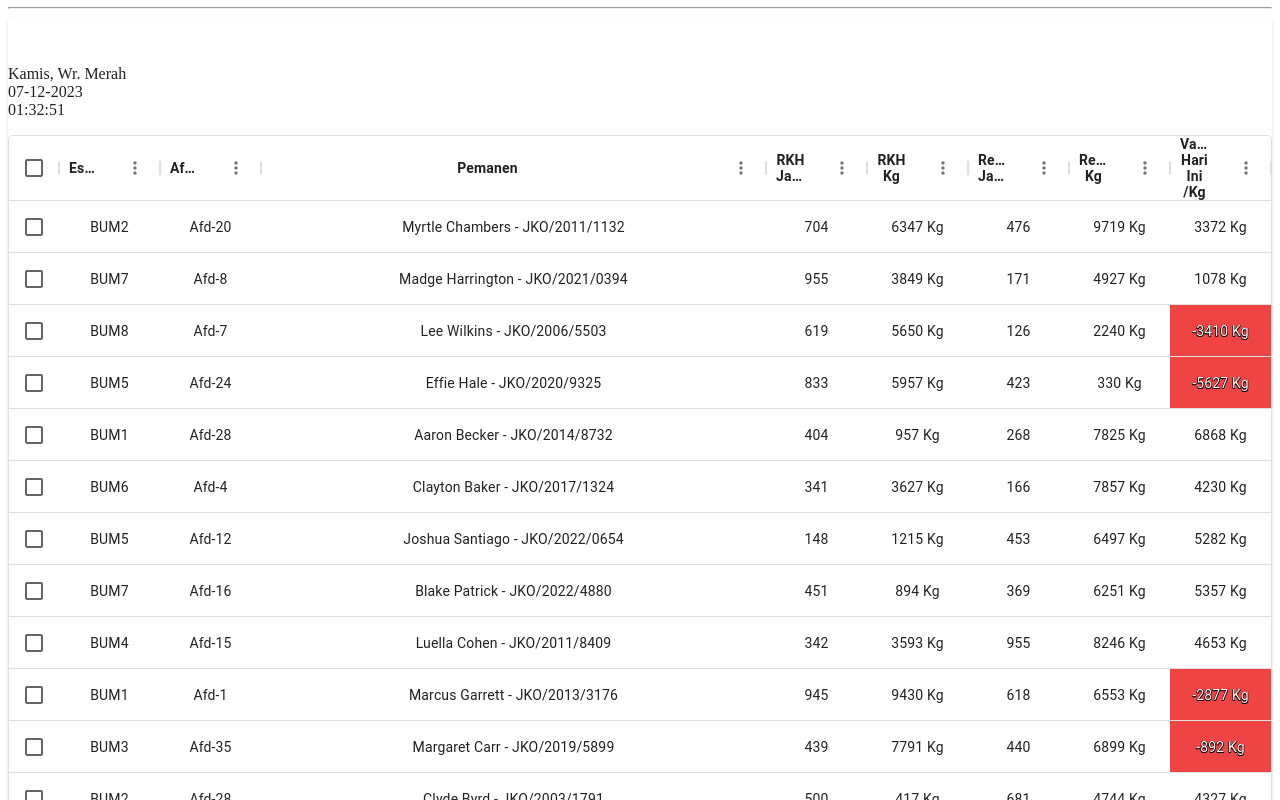
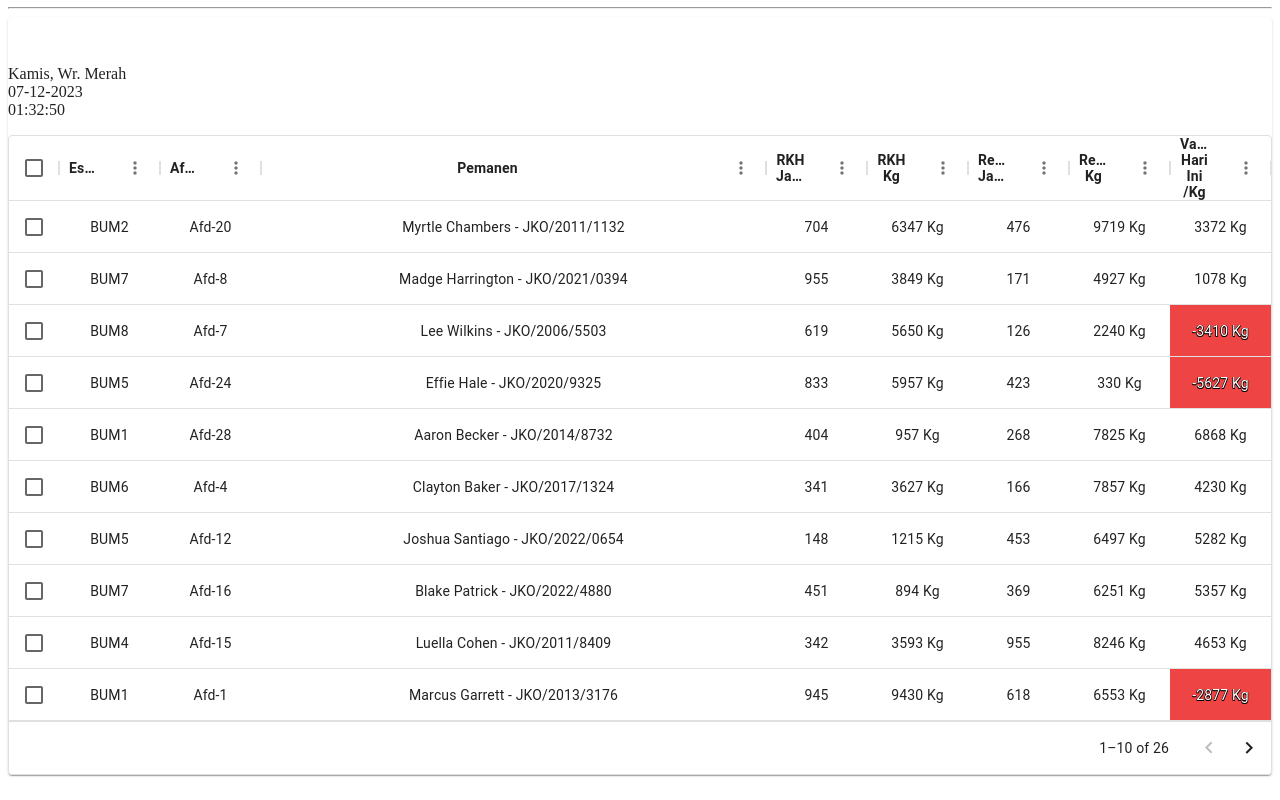
Before and after one commit to emilfauzan/erpplayground, a Next.js app: page /dashboard/home/Home in a window 1280 px wide. Shown: the part 1360-2160 px from the top of the page. Built offline with nearby package versions, Linux system fonts and the light colour scheme.

Commit message:
harvestertable 10 rows pagination

```diff
--- a/components/common/tables/HarvesterTable.tsx
+++ b/components/common/tables/HarvesterTable.tsx
@@ -133,6 +133,11 @@ export default function HarvesterTable() {
                 <div>
 
                     <DataGrid
+                        initialState={{
+                            pagination: {
+                                paginationModel: { pageSize: 10, page: 0 },
+                            },
+                        }}
                         className='cursor-default text-justify'
                         sx={{
                             "& .MuiDataGrid-columnHeaderTitle": {
```
